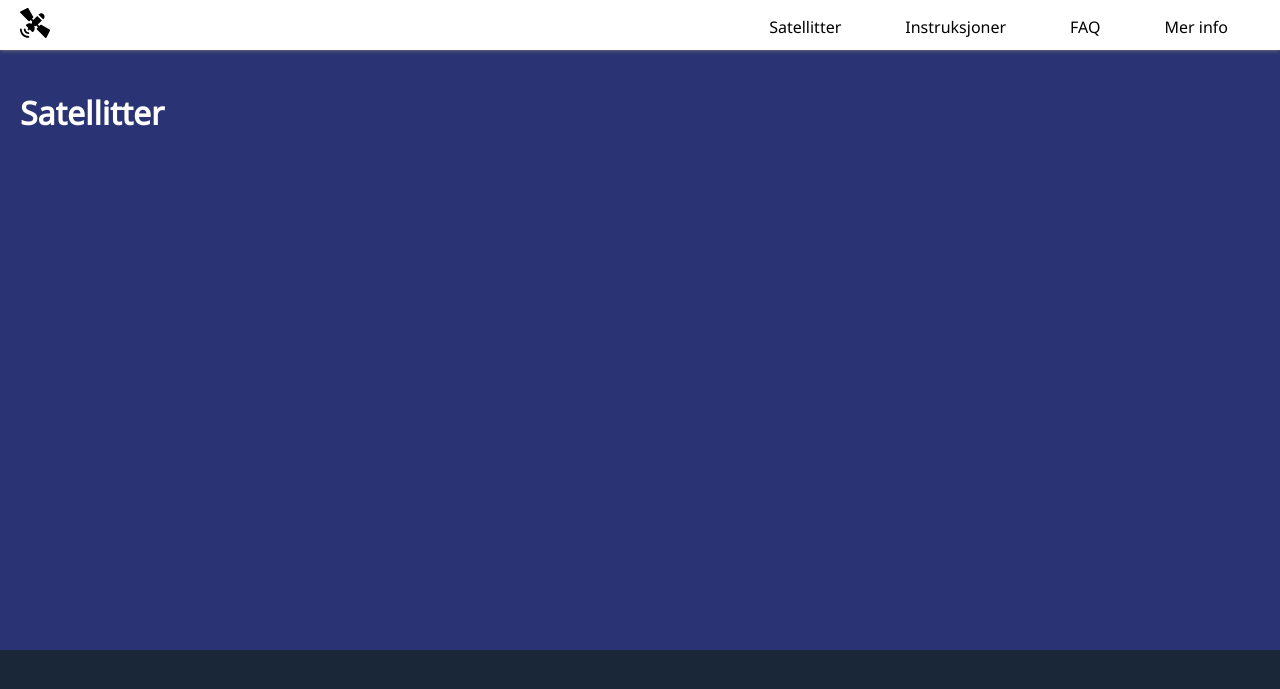
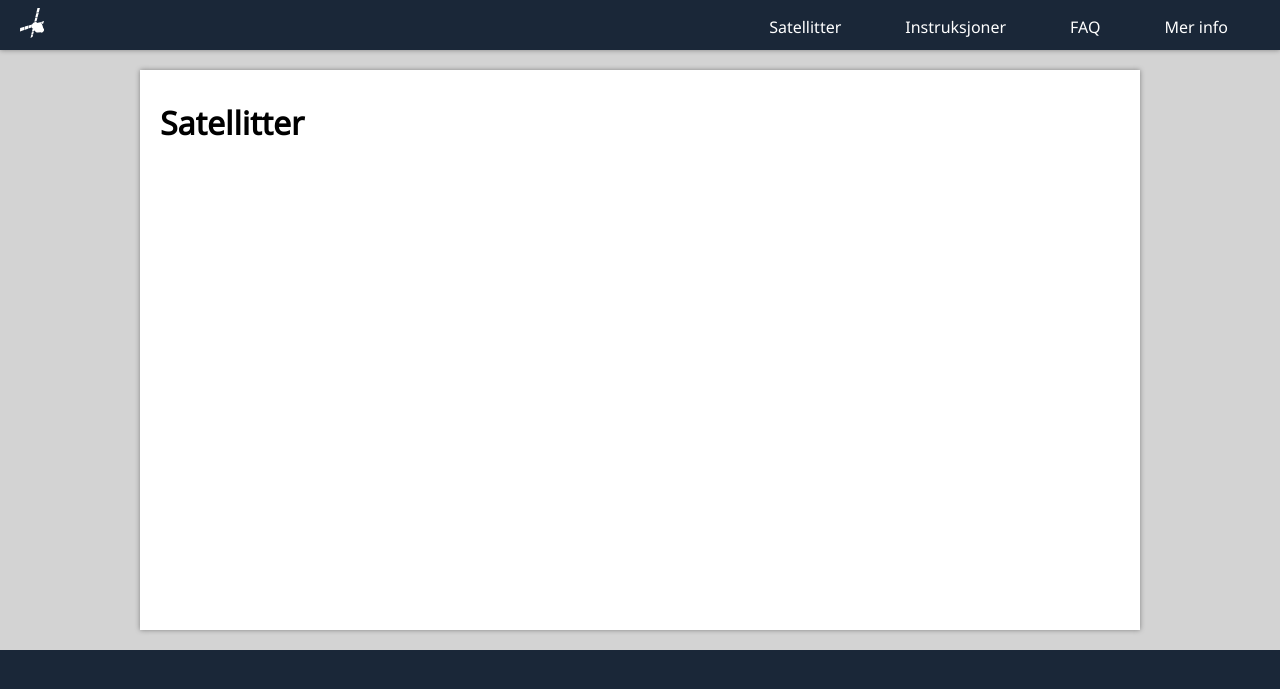
Before and after one commit to petterroea/eit-satellitt-i-norge, a Jekyll site: the page built from src/satellitter/index.md, in a window 1280 px wide. Shown: the top 689 px of the page. Built offline with Jekyll 4.4.1, drawn with Linux system fonts in a browser that asks for light colours.

Commit message:
design B)

```diff
--- a/src/assets/css/default.scss
+++ b/src/assets/css/default.scss
@@ -5,8 +5,8 @@
   margin: 0;
   padding: 0;
   font-family: "Noto Sans", sans-serif;
-  background-color: #2a3373;
-  color: white;
+  background-color: lightgray;
+  color: black;
 }
 
 .nav-bar {
@@ -15,7 +15,8 @@
   justify-content: space-between;
   align-items: center;
   padding: 0 20px;
-  background-color: white;
+  background-color: #1a2738;
+
   position: fixed;
   z-index: 2;
   top: 0;
@@ -33,7 +34,7 @@
 
 .nav-bar a {
   text-decoration: none;
-  color: black;
+  color: white;
 }
 
 .nav-item {
@@ -46,7 +47,7 @@
 }
 
 .nav-item:hover {
-  background-color: lightgray;
+  background-color: darkgray;
 }
 
 .page-wrapper {
@@ -57,8 +58,12 @@
 }
 
 .content-wrapper {
-  padding: 20px;
-  min-height: calc(100vh - 340px);
+  padding: 10px 20px;
+  min-height: calc(100vh - 360px);
+  max-width: 960px;
+  margin: 20px auto;
+  background-color: white;
+  box-shadow: grey 0 0 5px;
 }
 
 .footer {
--- a/src/assets/css/guide.scss
+++ b/src/assets/css/guide.scss
@@ -51,7 +51,8 @@
 
 .content-wrapper {
   max-width: 900px;
-  margin: 0 auto;
+  padding: 0;
+  box-shadow: none;
 }
 
 .page {
--- a/src/assets/css/main.scss
+++ b/src/assets/css/main.scss
@@ -2,6 +2,7 @@
 ---
 
 body {
+  background-color: #2a3373;
   color: white;
 }
 
--- a/src/satellitter/index.html
+++ /dev/null
@@ -1,3 +0,0 @@
----
----
-<h1>Satellitter</h1>
```
Also changed, not shown: src/satellitter/index.md (added, +6 -0 lines), src/assets/images/satellite.svg.
